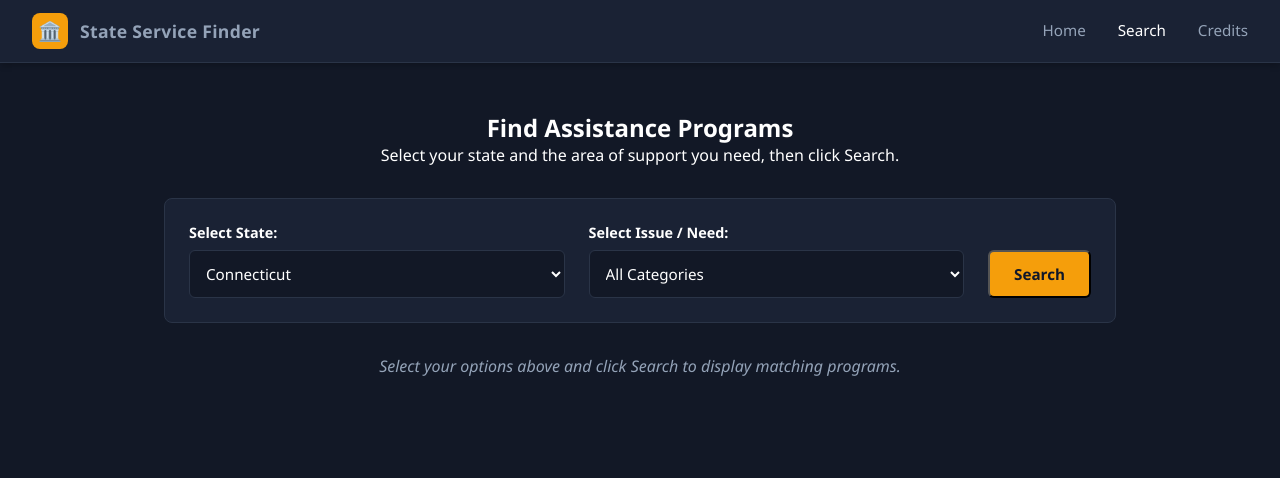
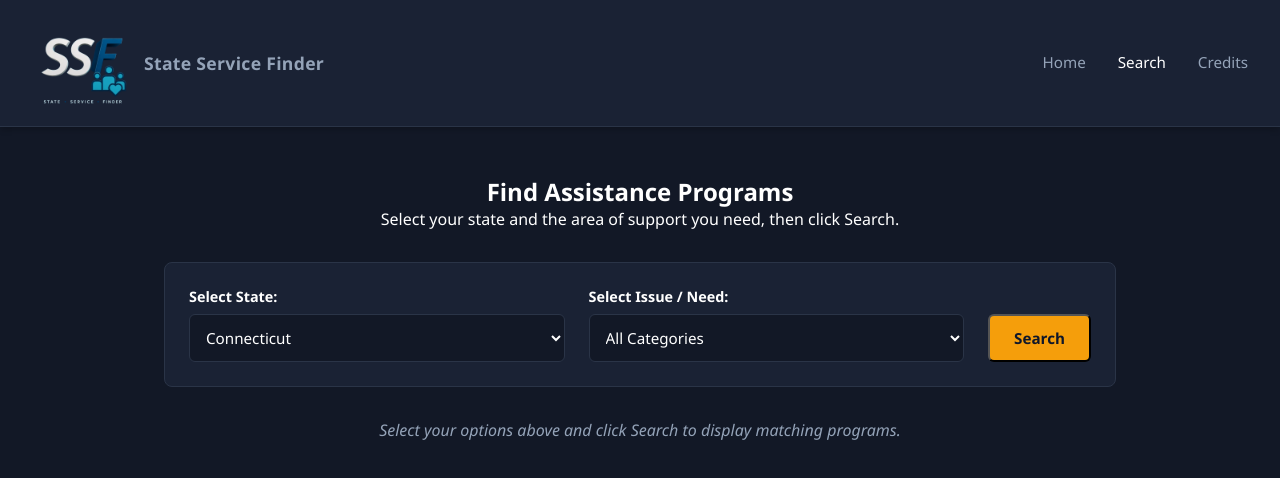
Before and after one commit to Altraliania/stateservicefinder, a plain HTML site: page search.html in a window 1280 px wide. Drawn offline with Linux system fonts and the light colour scheme.

Commit message:
Update website

```diff
--- a/search.html
+++ b/search.html
@@ -10,7 +10,7 @@
 
   <header>
     <div class="logo">
-      <span class="logo-icon">🏛️</span>
+      <img src="logo.png" alt="(State Service Finder)" class="profile-img">
       <span class="logo-text">State Service Finder</span>
     </div>
 
```
